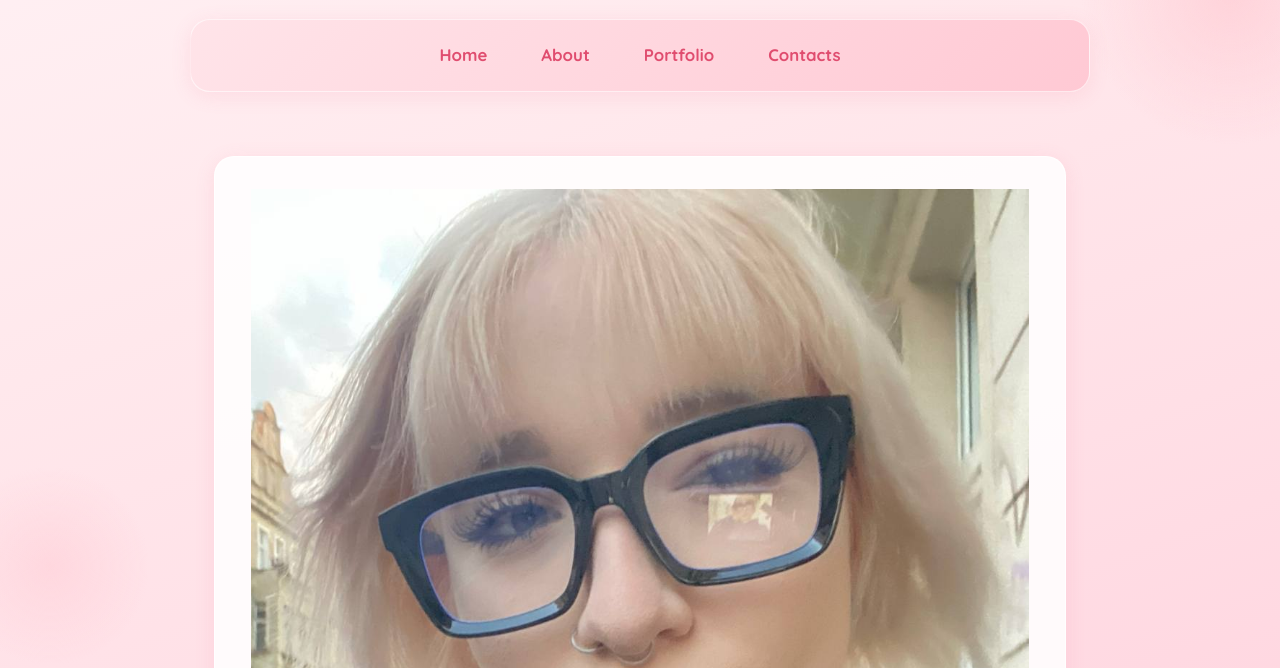
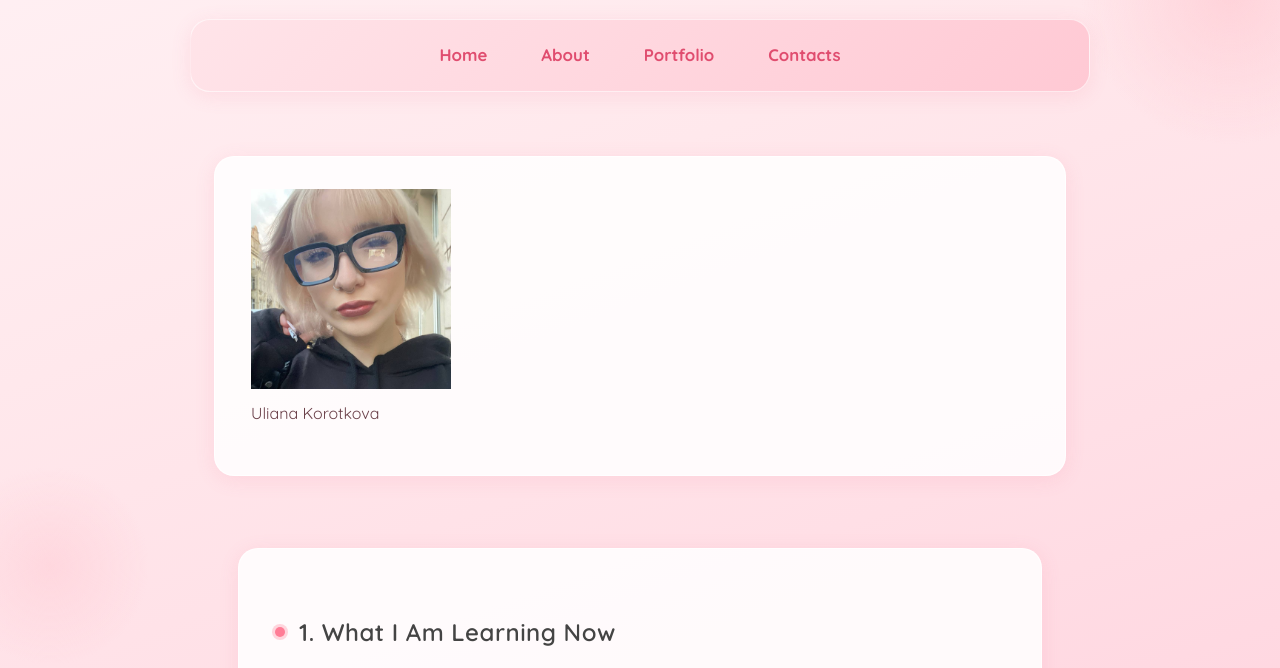
Before and after one commit to scatfille/portfolio-site, a plain HTML site: page portfolio.html in a window 1280 px wide. Shown: the part 54-722 px from the top of the page. Drawn offline with Linux system fonts and the light colour scheme.

Commit message:
Update style.css

```diff
--- a/style.css
+++ b/style.css
@@ -339,8 +339,8 @@ section,
 
 }
 .photo-circle img {
-  width: 100%;            /* фото подстраивается под рамку */
-  height: 100%;
+  width: 200px;            /* фото подстраивается под рамку */
+  height: 200px;
   object-fit: cover;      /* центрирует и обрезает лишнее */
   display: block;
 }
```
